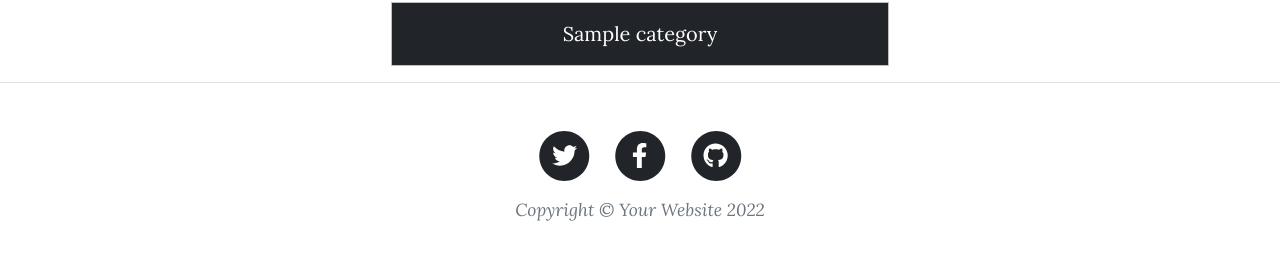
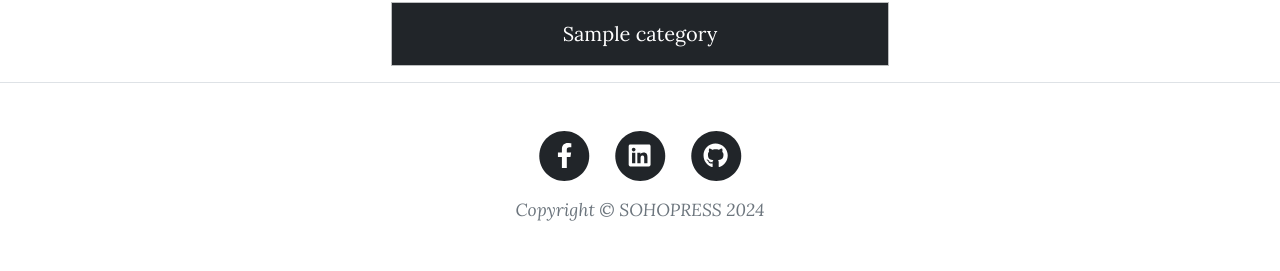
Before and after one commit to Rafiqul-jakir/SOHOPRESS-The-Easy-CMS, a PHP site: page /SOHOPRESS/index.php in a window 1280 px wide. Shown: the part 932-1203 px from the top of the page. Run offline with PHP 8.4, Linux system fonts and the light colour scheme; tables that the repository leaves empty or names only in its code hold one stand-in row (values such as "Sample post"); data that the repository does not hold is empty; some libraries are stand-ins or nearby versions.

Commit message:
Add social link

```diff
--- a/includes/footer.php
+++ b/includes/footer.php
@@ -3,16 +3,9 @@
                 <div class="row gx-4 gx-lg-5 justify-content-center">
                     <div class="col-md-10 col-lg-8 col-xl-7">
                         <ul class="list-inline text-center">
+
                             <li class="list-inline-item">
-                                <a href="#!">
-                                    <span class="fa-stack fa-lg">
-                                        <i class="fas fa-circle fa-stack-2x"></i>
-                                        <i class="fab fa-twitter fa-stack-1x fa-inverse"></i>
-                                    </span>
-                                </a>
-                            </li>
-                            <li class="list-inline-item">
-                                <a href="#!">
+                                <a href="https://www.facebook.com/rafiquljakir/" target="_blank">
                                     <span class="fa-stack fa-lg">
                                         <i class="fas fa-circle fa-stack-2x"></i>
                                         <i class="fab fa-facebook-f fa-stack-1x fa-inverse"></i>
@@ -20,7 +13,15 @@
                                 </a>
                             </li>
                             <li class="list-inline-item">
-                                <a href="#!">
+                                <a href="https://www.linkedin.com/in/rafiqul-jakir/" target="_blank">
+                                    <span class="fa-stack fa-lg">
+                                        <i class="fas fa-circle fa-stack-2x"></i>
+                                        <i class="fab fa-linkedin fa-stack-1x fa-inverse"></i>
+                                    </span>
+                                </a>
+                            </li>
+                            <li class="list-inline-item">
+                                <a href="https://github.com/Rafiqul-jakir" target="_blank">
                                     <span class="fa-stack fa-lg">
                                         <i class="fas fa-circle fa-stack-2x"></i>
                                         <i class="fab fa-github fa-stack-1x fa-inverse"></i>
@@ -28,7 +29,7 @@
                                 </a>
                             </li>
                         </ul>
-                        <div class="small text-center text-muted fst-italic">Copyright &copy; Your Website 2022</div>
+                        <div class="small text-center text-muted fst-italic">Copyright &copy; SOHOPRESS 2024</div>
                     </div>
                 </div>
             </div>
```
